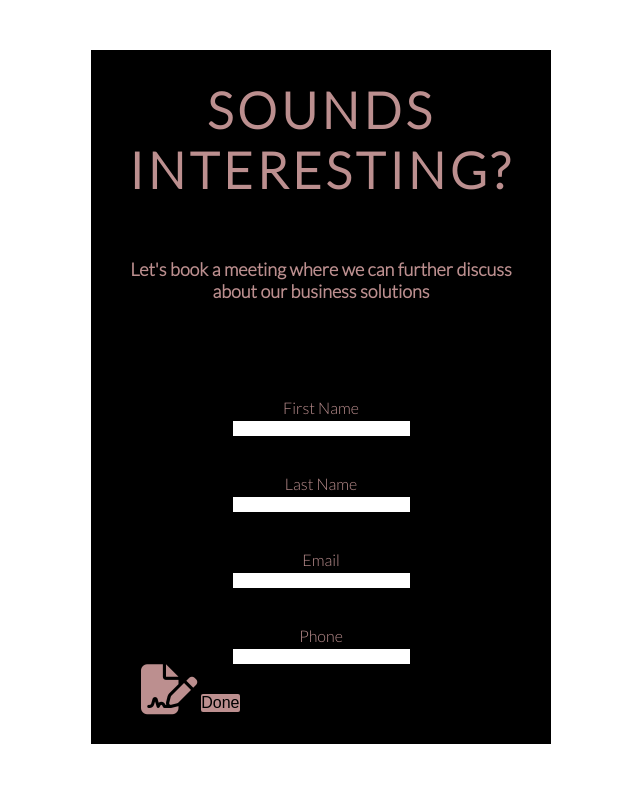
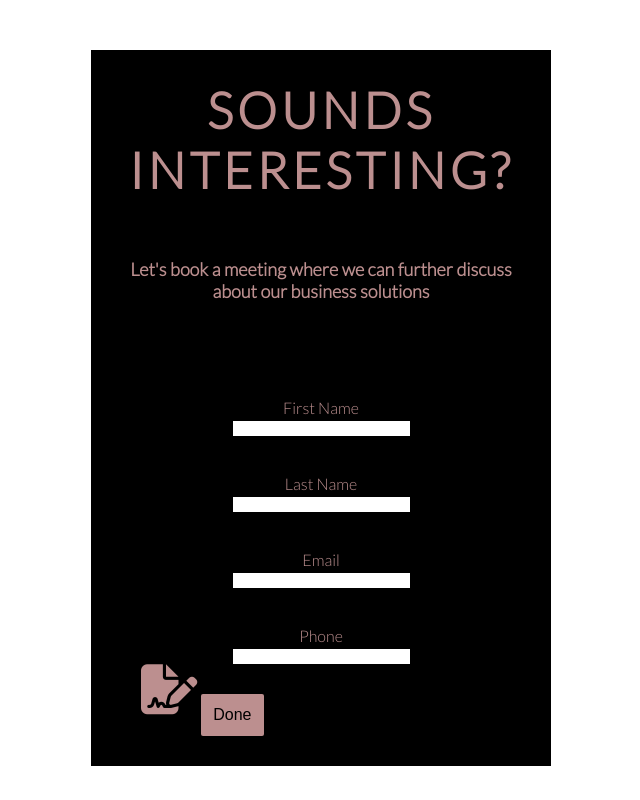
Before and after one commit to GustavFluur/PP1_Business-Website, a plain HTML site: page contact.html in a window 1280 px wide. Shown: the part 1007-1807 px from the top of the page, without its empty margins (37-677 px from the left). Drawn offline with Linux system fonts and the light colour scheme.

Commit message:
Remove of one error after css validation

```diff
--- a/assets/css/style.css
+++ b/assets/css/style.css
@@ -254,7 +254,7 @@ ul {
 .join-button {
     margin-top: 30px;
     border-radius: 2px;
-    padding: left 12px 12px 12px 12px;
+    padding: 12px 12px 12px 12px;
     text-align: center;
     font-size: 100%;
     background-color:rosybrown;
```
